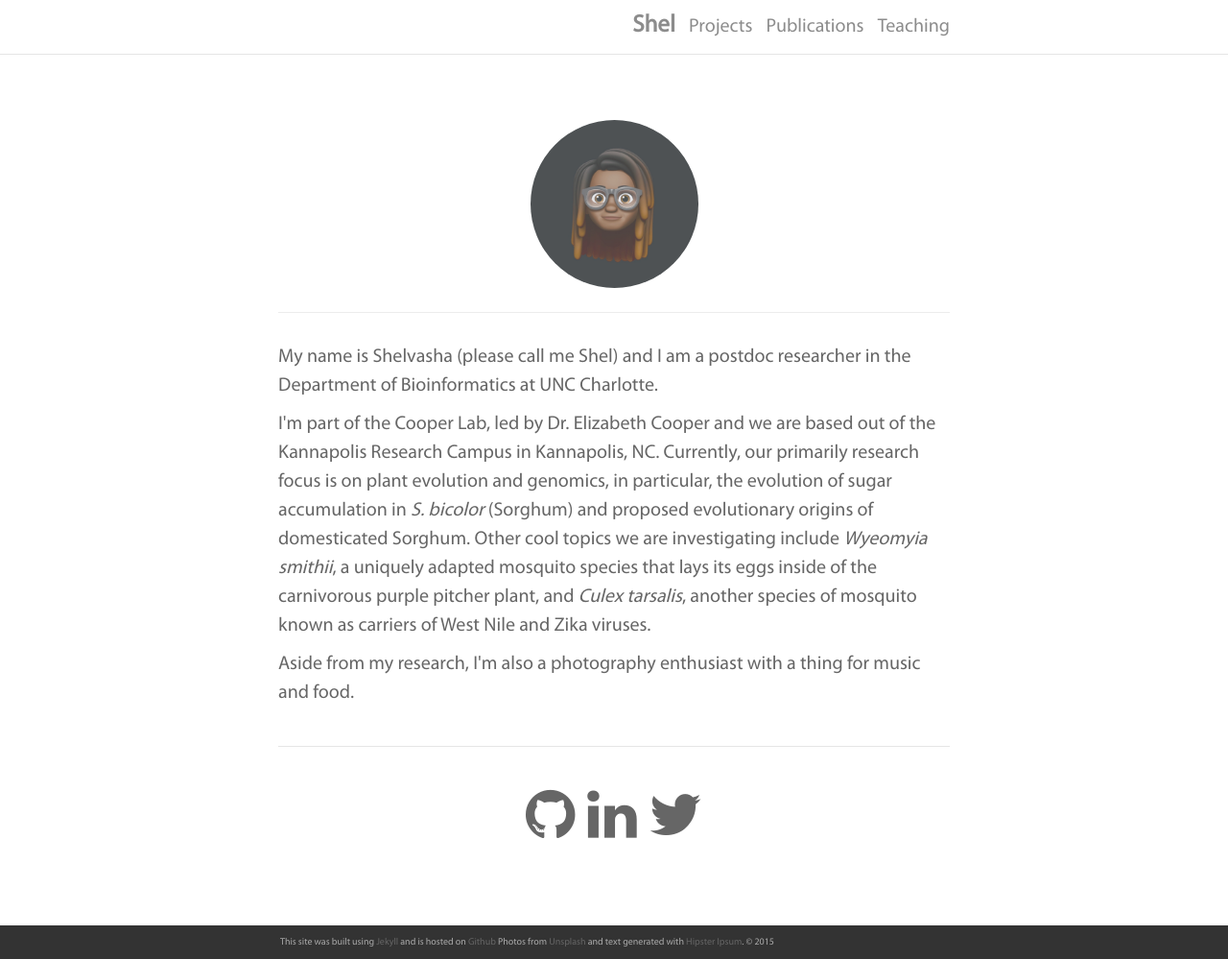
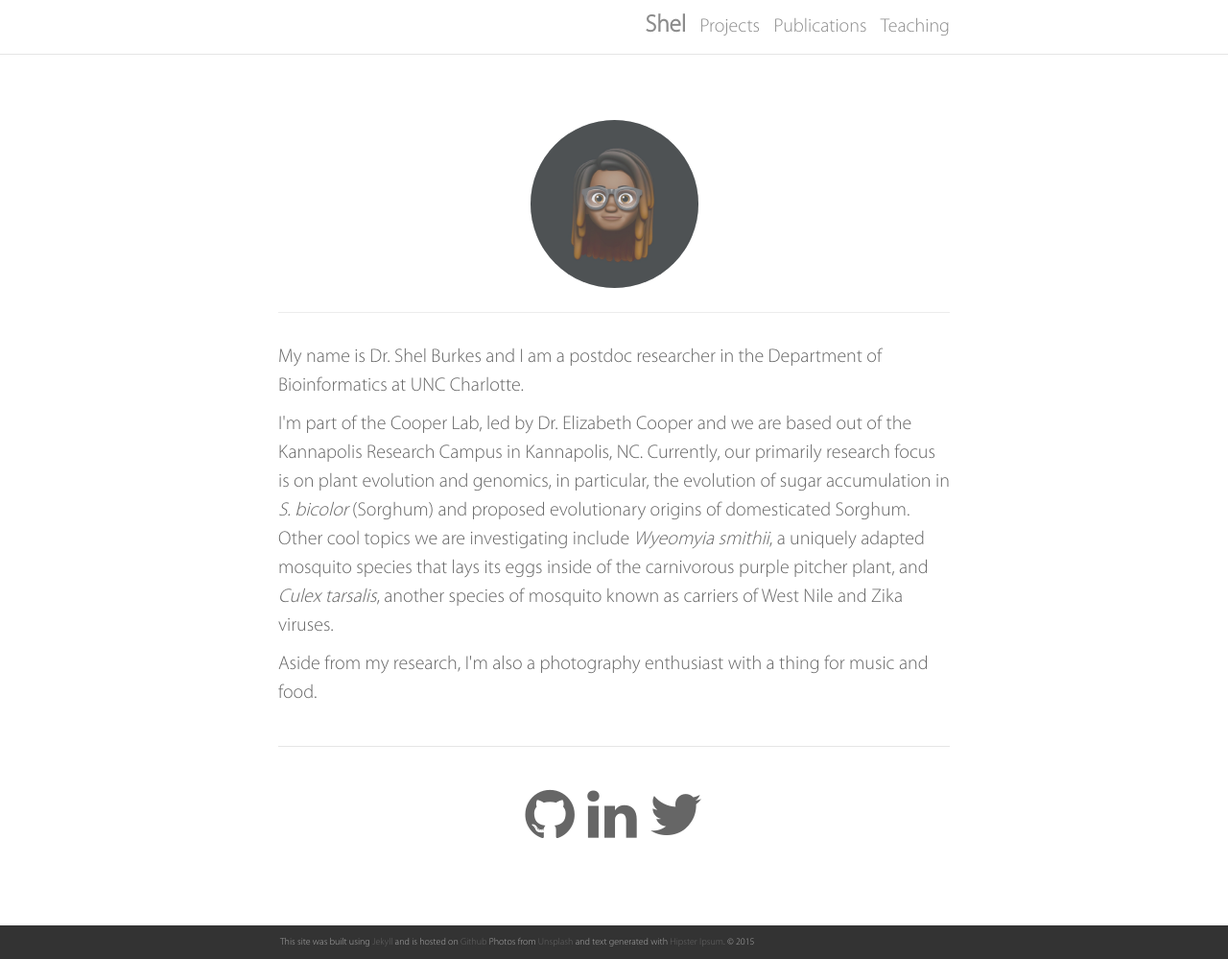
Before and after one commit to shelvasha/shelvasha.github.io, a Jekyll site: the page built from index.html, in a window 1280 px wide and 999 px high. Shown: the whole window at 96% size. Built offline with Jekyll 4.4.1, drawn with Linux system fonts in a browser that asks for light colours; nearby versions of some CDN libraries; the list of posts is cut into pages by our own code.

Commit message:
index font update

```diff
--- a/css/main.scss
+++ b/css/main.scss
@@ -7,7 +7,7 @@
 
 @font-face {
   font-family: 'Myriad Pro';
-  src: url('/assets/fonts/Myriad Pro Regular.ttf');
+  src: url('/assets/fonts/Myriad Pro Light.otf');
 }
 
 // Our variables
--- a/index.html
+++ b/index.html
@@ -16,7 +16,7 @@ layout: default
 
 <!-- <img class="col one right" src="/img/prof_pic.jpg"> -->
 </br>
-<p>My name is Shelvasha (please call me Shel) and I am a postdoc researcher in the Department of Bioinformatics at UNC Charlotte.</p>
+<p>My name is Dr. Shel Burkes and I am a postdoc researcher in the Department of Bioinformatics at UNC Charlotte.</p>
 <p>I'm part of the <a href="https://elizcooperlab.com/">Cooper Lab</a>, led by Dr. Elizabeth Cooper and we are based out of the Kannapolis Research Campus in Kannapolis, NC. Currently, our primarily research focus is on plant evolution and genomics, in particular, the evolution of sugar accumulation in <em>S. bicolor</em> (Sorghum) and proposed evolutionary origins of domesticated Sorghum. Other cool topics we are investigating include <em>Wyeomyia smithii</em>, a uniquely adapted mosquito species that lays its eggs inside of the carnivorous purple pitcher plant, and <em>Culex tarsalis</em>, another species of mosquito known as carriers of West Nile and Zika viruses.</p>
 <!-- <p>My dissertation was a focus on transposable elements within <em>Avena</em> and much of my work consisted of the development of a pipeline capable of in-depth identification of transposons and repetive elements.</p>
 <p>Here is a PDF version of my <a href="/assets/pdf/Resume.pdf">CV</a>.</p> -->
```
